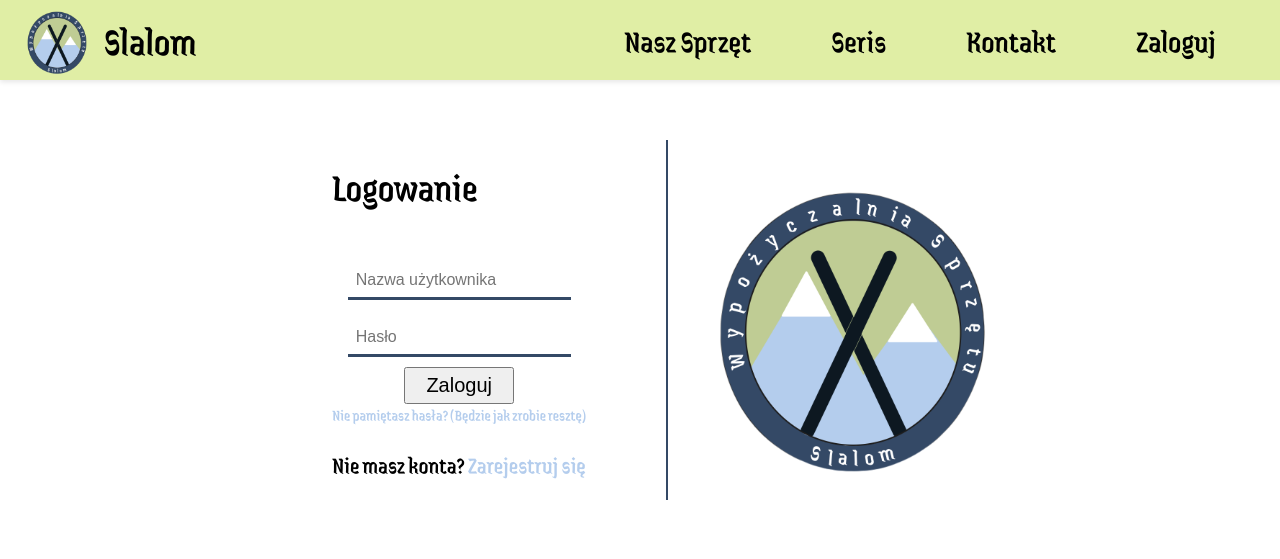
After one commit to PEXEL2002/PWR_Database_Project, a PHP site: page /login.php in a window 1280 px wide. The commit adds this page. Shown: the top 559 px of the page. Run offline with PHP 8.4, Linux system fonts and the light colour scheme; a stand-in replaces the project's code that opens the database connection; some libraries are stand-ins or nearby versions.

Commit message:
Add login page and associated styles; update menu layout

```diff
--- /dev/null
+++ b/public/css/log.css
@@ -0,0 +1,66 @@
+body{
+    margin: 0;
+    padding: 0;
+}
+@font-face {
+    font-family: 'JainiPurva';
+    src: url('/public/assets/fonts/JainiPurva.ttf') format('truetype');
+}
+#content{
+    margin: 1em;
+}
+.login-box{
+    margin: 5em;
+}
+p{
+    font-family: 'JainiPurva', sans-serif;
+    font-size: 2.5em;
+}
+main{
+    display: flex;
+    justify-content: center;
+    align-items: center;
+    height: 60vh;
+    width: 100vw;
+}
+.txtbox input{
+    font-size: 1.25em;
+    padding: 0.5em;
+    border: none;
+    font-size: 1.0em;
+    border-bottom: 0.2em solid #344966;
+    margin:10px;
+}
+.register-link p{
+    font-size: 1.5em;
+}
+.register-link a{
+    color: #B4CDED;
+}
+.bnt{
+    padding: 0.25em 1em;
+    font-size: 1.25em;
+}
+#login-inputs{
+    display: flex;
+    flex-direction: column;
+    justify-content: center;
+    align-items: center;
+}
+.vertical-line{
+    display: none;
+    height: 75%;
+    width: 0.1em;
+    background-color: #344966;
+}
+main img{
+    display: none;
+    height: 75%;
+    width: auto;
+}
+
+@media (min-width: 800px){
+    .vertical-line, main img{
+        display: block;
+    }
+}
--- a/public/css/menu.css
+++ b/public/css/menu.css
@@ -41,10 +41,10 @@ nav.menu {
 }
 
 #content {
-    margin-right:2.5em;
+    height: 100%;
     display: flex;
     align-items: center;
-    justify-content: center;
+    padding-right: 3em;
     cursor: pointer;
 }
 
@@ -56,14 +56,13 @@ nav.menu {
     position: fixed;
     top: 0;
     left: -100vw;
-    height: 100vh;
+    height:90vh;
     width: 100vw;
     background-color: #E0EEA5;
     display: flex;
     flex-direction: column;
     align-items: center;
     justify-content: center;
-    gap: 1em;
     transition: left 0.3s ease-in-out;
 }
 
@@ -95,6 +94,7 @@ nav.menu {
     top: 1em;
     right: 1em;
     cursor: pointer;
+    z-index: 1001;
 }
 
 #close img {
--- /dev/null
+++ b/public/login.php
@@ -0,0 +1,39 @@
+<!DOCTYPE html>
+<html lang="en">
+<head>
+    <meta charset="UTF-8">
+    <meta name="viewport" content="width=device-width, initial-scale=1.0">
+    <link rel="stylesheet" href="css/log.css">
+    <link rel="icon" type="image/x-icon" href="assets/logo.ico">
+    <link rel="stylesheet" href="css/menu.css">
+    <title>Slalom - Logowanie</title>
+</head>
+<body>
+    <?php
+        include __DIR__ . '/menu.php';
+    ?>
+    <main>
+      <section>
+        <div id="conteiner">
+          <div class="login-box">
+            <p class="title">Logowanie</p>
+              <div id="login-inputs">
+                <div class="txtbox">
+                  <input type="text" placeholder="Nazwa użytkownika" name="" value="">
+                </div>
+                <div class="txtbox">
+                  <input type="password" placeholder="Hasło" name="" value="">
+                </div>
+                <input class="bnt" type="button" name="" value="Zaloguj">
+              </div>
+              <div class="register-link">
+                <a href="#">Nie pamiętasz hasła? (Będzie jak zrobie resztę)</a>
+                <p>Nie masz konta? <a href="register.php">Zarejestruj się</a></p>
+              </div>
+          </div>
+        </section>
+        <div class="vertical-line"></div>
+        <img src="assets/logo.png" alt="logo.png">
+    </main>
+</body>
+</html>
```
